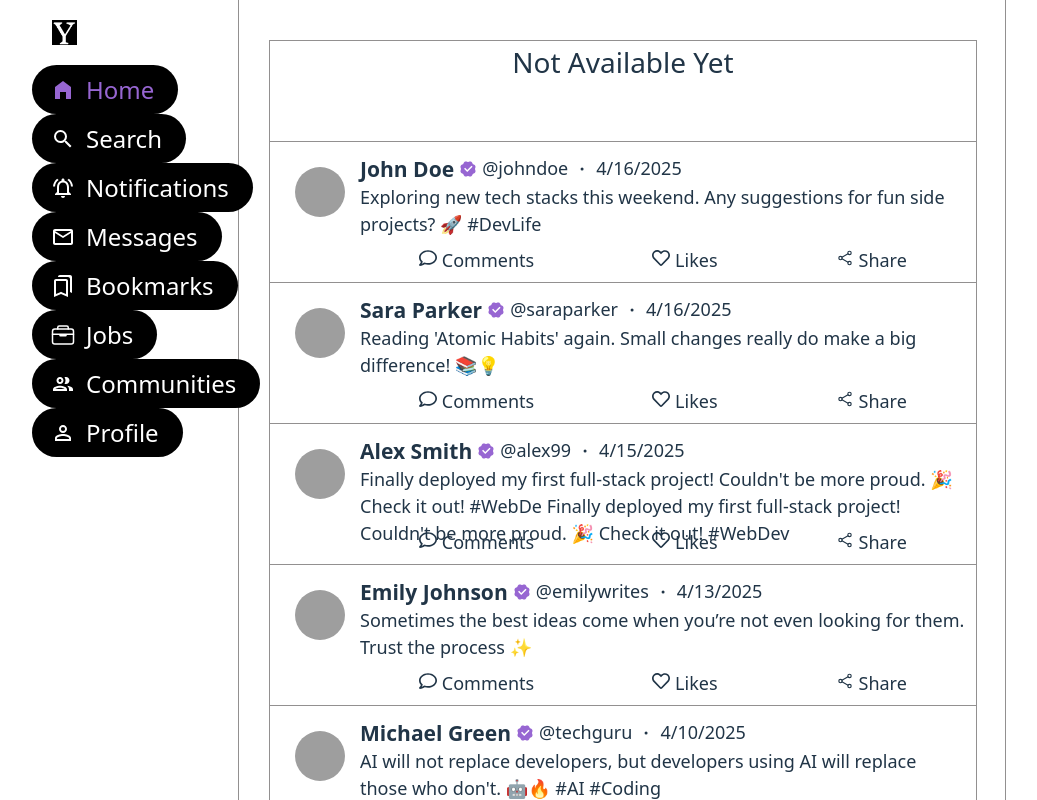
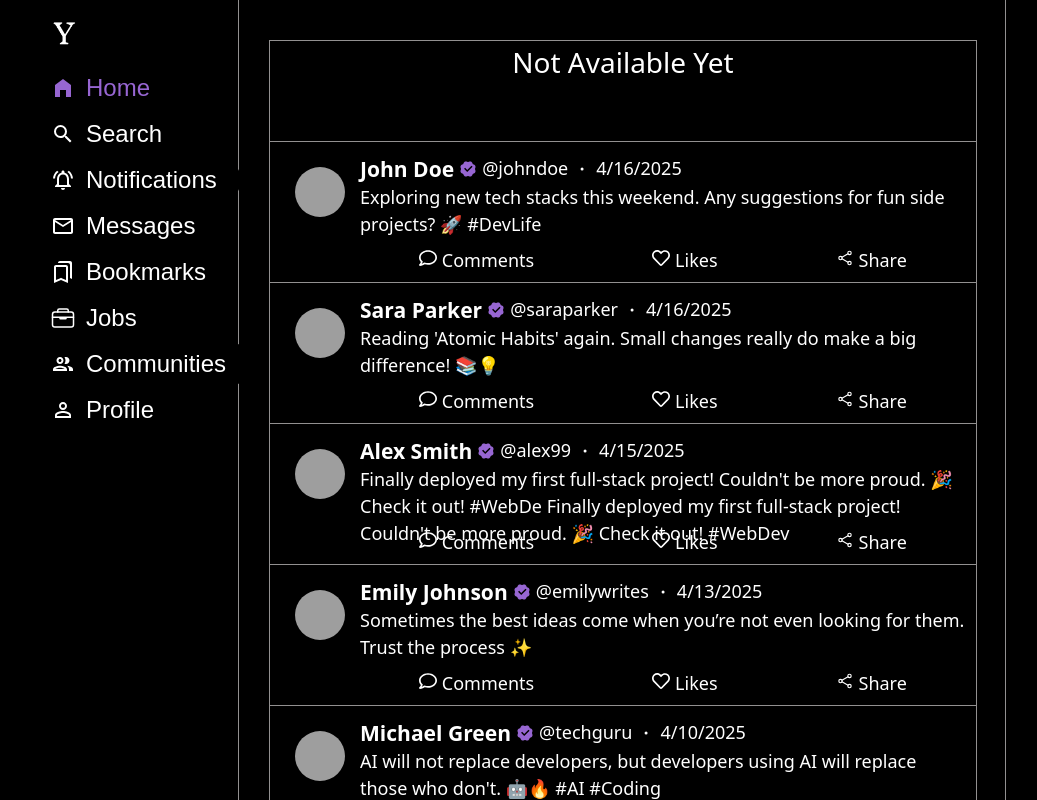
Before and after one commit to MauricioMunguia10/Y, a React (Vite) app: page /home in a window 1280 px wide. Shown: the whole page, without its empty margins (18-1055 px from the left). Built offline with nearby package versions, Linux system fonts and the light colour scheme; grey boxes are pictures that could not be loaded.

Commit message:
refactor: simplify color management

```diff
--- a/src/components/Layout/layout.module.css
+++ b/src/components/Layout/layout.module.css
@@ -1,4 +1,7 @@
 .container {
+  position: absolute;
+  top: 0px;
+  left: 0px;
   display: flex;
   flex-direction: row;
   height: 100vh;
@@ -19,8 +22,8 @@
   width: calc(60% - 2px);
   flex-shrink: 0;
   overflow-y: auto;
-  border-left: 1px solid rgb(146, 144, 144);
-  border-right: 1px solid rgb(146, 144, 144);
+  border-left: 1px solid var(--border-color);
+  border-right: 1px solid var(--border-color);
 }
 
 .right {
--- a/src/components/Post/Post.jsx
+++ b/src/components/Post/Post.jsx
@@ -5,6 +5,11 @@ import { FaRegComment, FaRegHeart } from "react-icons/fa";
 import { IoShareSocialOutline } from "react-icons/io5";
 
 const Post = ({ post }) => {
+  const color = getComputedStyle(document.documentElement)
+    .getPropertyValue("--primary-color")
+    .trim();
+
+  console.log(color);
   return (
     <div className={styles.container}>
       <div className={styles.photoProfile}>
@@ -13,7 +18,7 @@ const Post = ({ post }) => {
       <div className={styles.postContent}>
         <div className={styles.postTop}>
           <h3 className={styles.author}>{post.author}</h3>
-          <RiVerifiedBadgeFill color="#9766d2" />
+          <RiVerifiedBadgeFill color={color} />
           <p className={styles.user}>{post.user}</p>
           <LuDot />
           <p className={styles.date}>
--- a/src/components/Post/Post.module.css
+++ b/src/components/Post/Post.module.css
@@ -1,7 +1,7 @@
 .container {
   width: 100%;
   height: 140px;
-  border: 1px solid rgb(146, 144, 144);
+  border: 1px solid var(--border-color);
   border-top: none;
   display: flex;
   flex-direction: row;
--- a/src/components/SideBar/ButtonSB/ButtonSB.module.css
+++ b/src/components/SideBar/ButtonSB/ButtonSB.module.css
@@ -7,18 +7,18 @@
   display: flex;
   align-items: center;
   gap: 8px;
-  background-color: #000000;
+  background-color: var(--secundary-color);
   cursor: pointer;
   font-size: 24px;
   border-radius: 30px;
   padding: 8px 24px 8px 16px;
   border: none;
-  color: white;
+  color: var(--font-color);
   transition: background-color 0.3s ease;
 }
 
 .button:hover {
-  background-color: #2b2a33;
+  background-color: var(--hover-color);
 }
 
 .icon {
@@ -29,7 +29,7 @@
   justify-content: center;
 }
 .color {
-  color: #9766d2;
+  color: var(--primary-color);
 }
 
 .text {
--- a/src/index.css
+++ b/src/index.css
@@ -6,63 +6,9 @@
   color-scheme: light dark;
   color: white;
   background-color: black;
-
-  font-synthesis: none;
-  text-rendering: optimizeLegibility;
-  -webkit-font-smoothing: antialiased;
-  -moz-osx-font-smoothing: grayscale;
+  --primary-color: #9766d2;
+  --secundary-color: black;
+  --border-color: rgb(146, 144, 144);
+  --font-color: white;
+  --hover-color: #2b2a33;
 }
-
-a {
-  font-weight: 500;
-  color: #646cff;
-  text-decoration: inherit;
-}
-a:hover {
-  color: #535bf2;
-}
-
-body {
-  margin: 0;
-  display: flex;
-  place-items: center;
-  min-width: 320px;
-  min-height: 100vh;
-}
-
-h1 {
-  font-size: 3.2em;
-  line-height: 1.1;
-}
-
-button {
-  border-radius: 8px;
-  border: 1px solid transparent;
-  padding: 0.6em 1.2em;
-  font-size: 1em;
-  font-weight: 500;
-  font-family: inherit;
-  background-color: #1a1a1a;
-  cursor: pointer;
-  transition: border-color 0.25s;
-}
-button:hover {
-  border-color: #646cff;
-}
-button:focus,
-button:focus-visible {
-  outline: 4px auto -webkit-focus-ring-color;
-}
-
-@media (prefers-color-scheme: light) {
-  :root {
-    color: #213547;
-    background-color: #ffffff;
-  }
-  a:hover {
-    color: #747bff;
-  }
-  button {
-    background-color: #f9f9f9;
-  }
-}
--- a/src/pages/Home/home.module.css
+++ b/src/pages/Home/home.module.css
@@ -10,7 +10,7 @@
 .top {
   width: 100%;
   height: 100px;
-  border: 1px solid rgb(146, 144, 144);
+  border: 1px solid var(--border-color);
   font-size: 28px;
   display: flex;
   justify-content: space-around;
```
